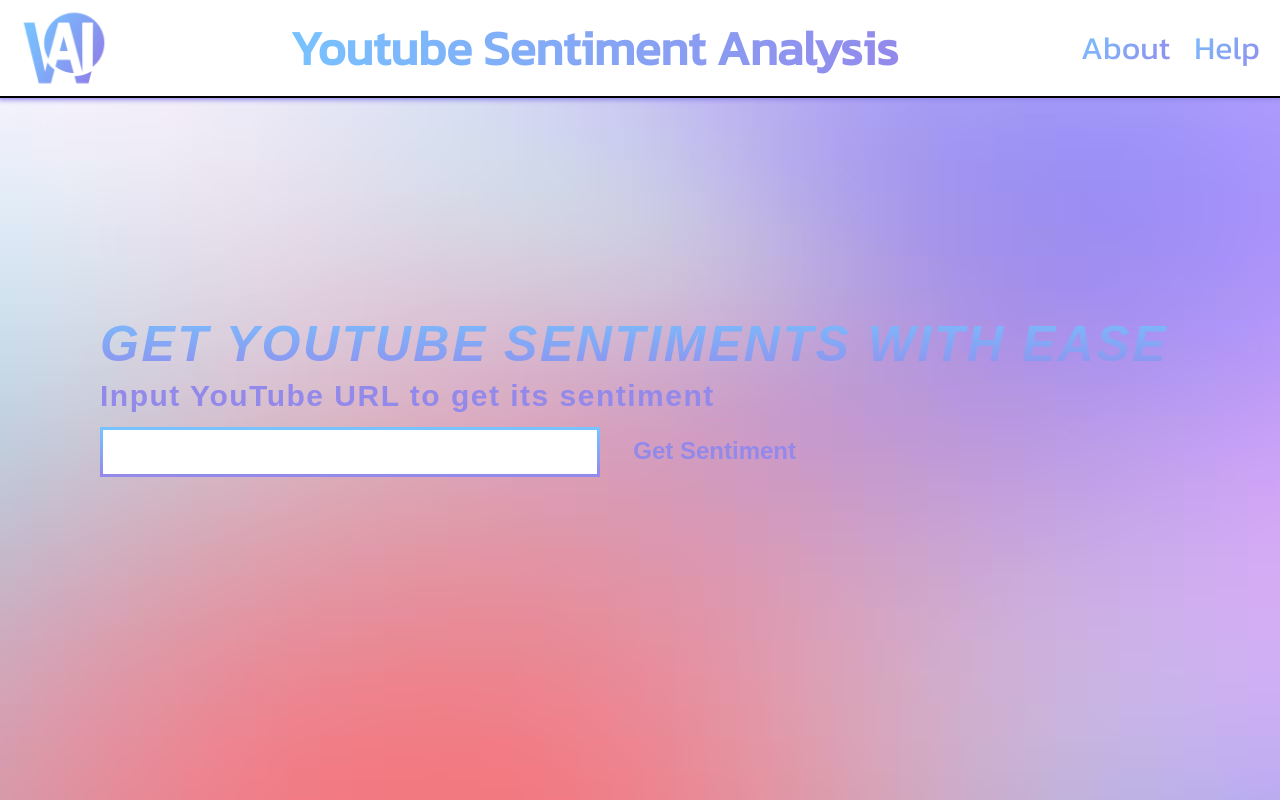
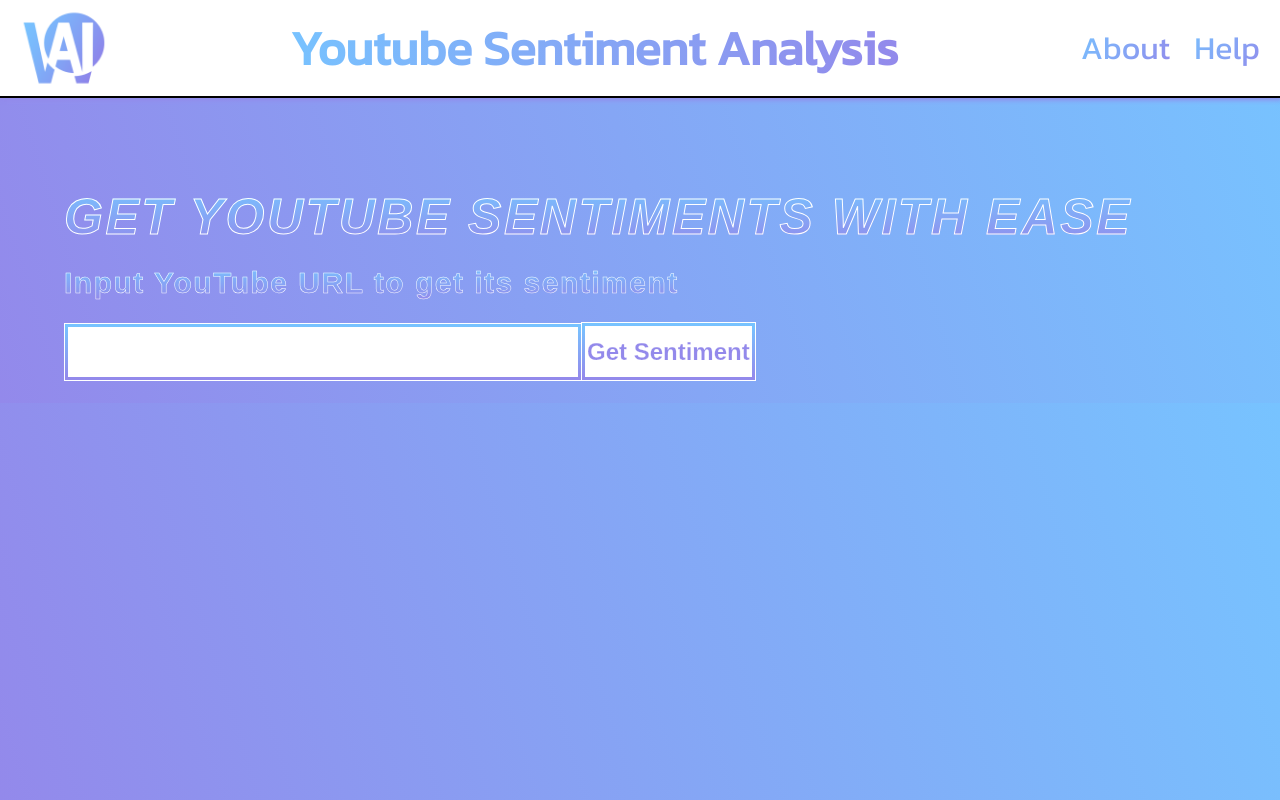
Before and after one commit to E3than/HackWestern9, a React (Create React App) app in the folder hw9/: page / in a window 1280 px wide. Built offline with nearby package versions, Linux system fonts and the light colour scheme.

Commit message:
visual overhaul
added more gradient text
added white border to text
reworked submit button
shifted away from fixed tags
redid background (old one still works)

```diff
--- a/hw9/src/App.css
+++ b/hw9/src/App.css
@@ -1,30 +1,14 @@
 .App {
-  text-align: center;
-}
-
-/* trying to create a border with colour linear-gradient(top left, #77c3ff, #9389eb) */
-input {
-  border-image-source: linear-gradient(#77c3ff, #9389eb);
-  border-width: 2.5pt;
-  border-image-slice: 1;
-  position:fixed;
-  left: 75pt;
-  top: 320pt;
-  width: 500px;
-  height: 50px;
-  font-size: 24px;
-  padding-left: 10px;
-  color: #81a9f6;
-  font-weight: 500;
+  text-align: left;
 }
 
 h1 {
   background: -webkit-linear-gradient(#77c3ff, #9389eb);
   -webkit-background-clip: text;
   -webkit-text-fill-color: transparent;
-  position: fixed;
+  /*position: fixed;
   left: 75pt;
-  top: 230pt;
+  top: 230pt; */
   font-family: "Avenir Next", sans-serif;
   font-weight: 900;
   font-size: 50px;
@@ -32,30 +16,78 @@
   font-style: italic;
   letter-spacing: 0.05em;
   display: inline-block;
+  -webkit-text-stroke: 1px white;
+  margin: 1em 0 0.4em 0;
 }
 
 h2 {
-  position:fixed;
+  /* position:fixed;
   left: 75pt;
-  top: 280pt;
+  top: 280pt; */
   font-size: 30px;
   font-weight: 900;
   font-family: "Avenir Next", sans-serif;
   letter-spacing: 0.05em;
-  color: #9389eb;
+  background: -webkit-linear-gradient(#77c3ff, #9389eb);
+  -webkit-background-clip: text;
+  -webkit-text-fill-color: transparent;
+  -webkit-text-stroke: 0.5px white;
+  margin: 0 0 0.75em 0;
 }
 
 button {
-  position: fixed;
+  /* position: fixed;
   left: 475pt;
-  top: 325pt;
+  top: 325pt; */
   font-size: 24px;
   font-family: "Avenir Next", sans-serif;
   font-weight: bold;
-  color: #9389eb
+  color: #9389eb;
+  -webkit-text-stroke: 0.25px white;
+  background-color: white;
+  border-image-source: linear-gradient(#77c3ff, #9389eb);
+  border-width: 2.5pt;
+  border-image-slice: 1;
+  padding: 2px;
+  min-height: 57px;
+  outline-style: solid;
+  outline-width: 1px;
+  outline-color: white;
+}
 
+button:hover {
+  opacity: 85%;
+  cursor: pointer;
+}
+
+input {
+  border-image-source: linear-gradient(#77c3ff, #9389eb);
+  border-width: 2.5pt;
+  border-image-slice: 1;
+  outline-style: solid;
+  outline-width: 1px;
+  outline-color: white;
+  /* position:fixed;
+  left: 75pt;
+  top: 320pt; */
+  width: 500px;
+  height: 50px;
+  font-size: 24px;
+  padding: 0 0 0 10px;
+  color: #81a9f6;
+  font-weight: 500;
+  margin: 1px;
+}
+
+.content {
+  display: flex;
+  flex-direction: column;
+  align-items: flex-start;
+  justify-content: start;
+  padding: 5vh 0 0 5vw;
 }
 
 body {
-  background: url("Gradient-Background.png");
+  /* background: url("Gradient-Background.png"); */
+  background: -webkit-linear-gradient(top right, #77c3ff, #9389eb);
 }
--- a/hw9/src/components/navbar/navbar.css
+++ b/hw9/src/components/navbar/navbar.css
@@ -37,9 +37,9 @@
 }
 
 .nav li {
-    height: 6rem;
+    /*height: 6rem;*/
     font-size: 2rem;
-    padding-top: 1.5rem;
+    /*margin-top: 2rem;*/
     text-align: bottom;
     text-justify:distribute;
 }
--- a/hw9/src/index.css
+++ b/hw9/src/index.css
@@ -1,7 +1,3 @@
-@tailwind base;
-@tailwind components;
-@tailwind utilities;
-
 body {
   margin: 0;
   font-family: -apple-system, BlinkMacSystemFont, 'Segoe UI', 'Roboto', 'Oxygen',
```
